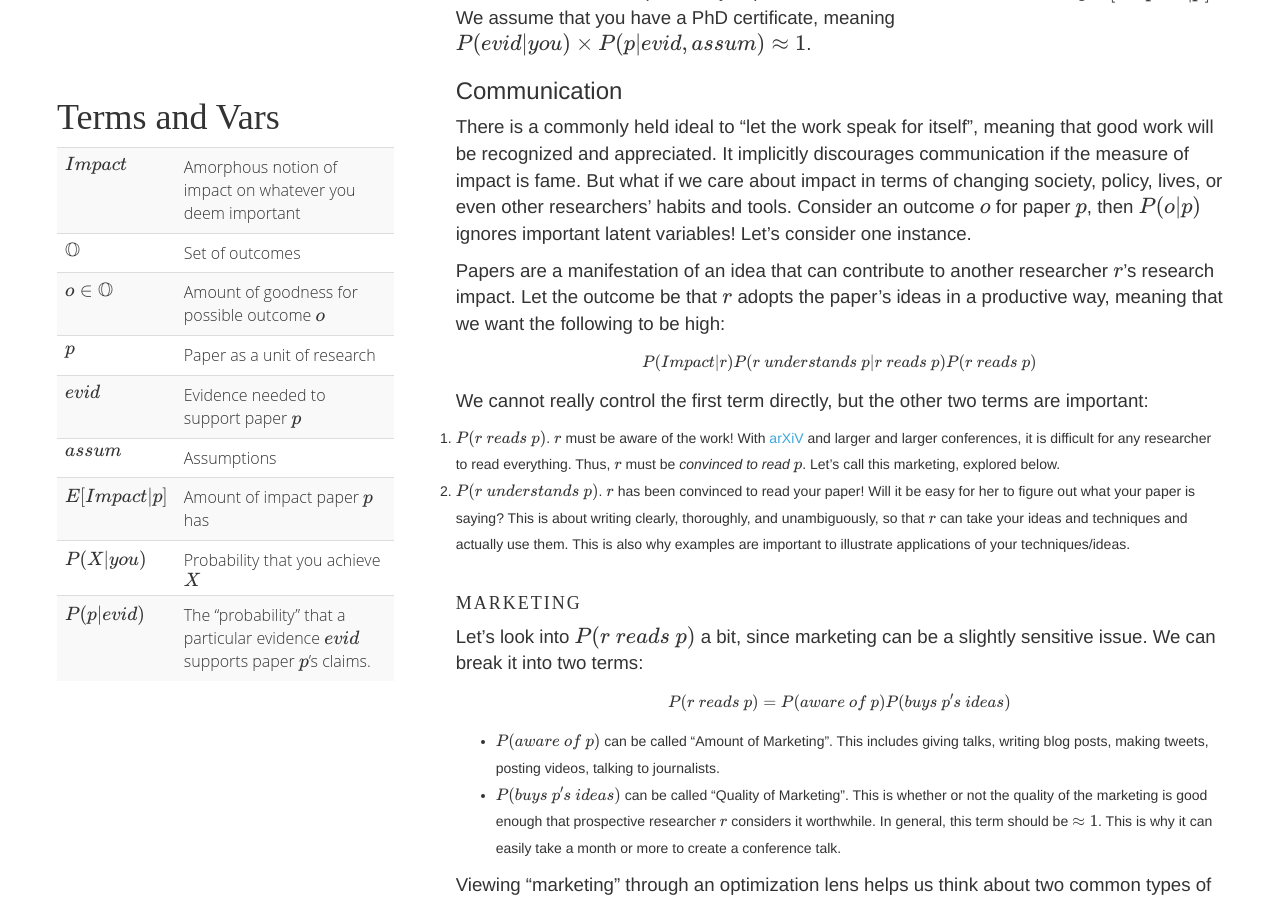
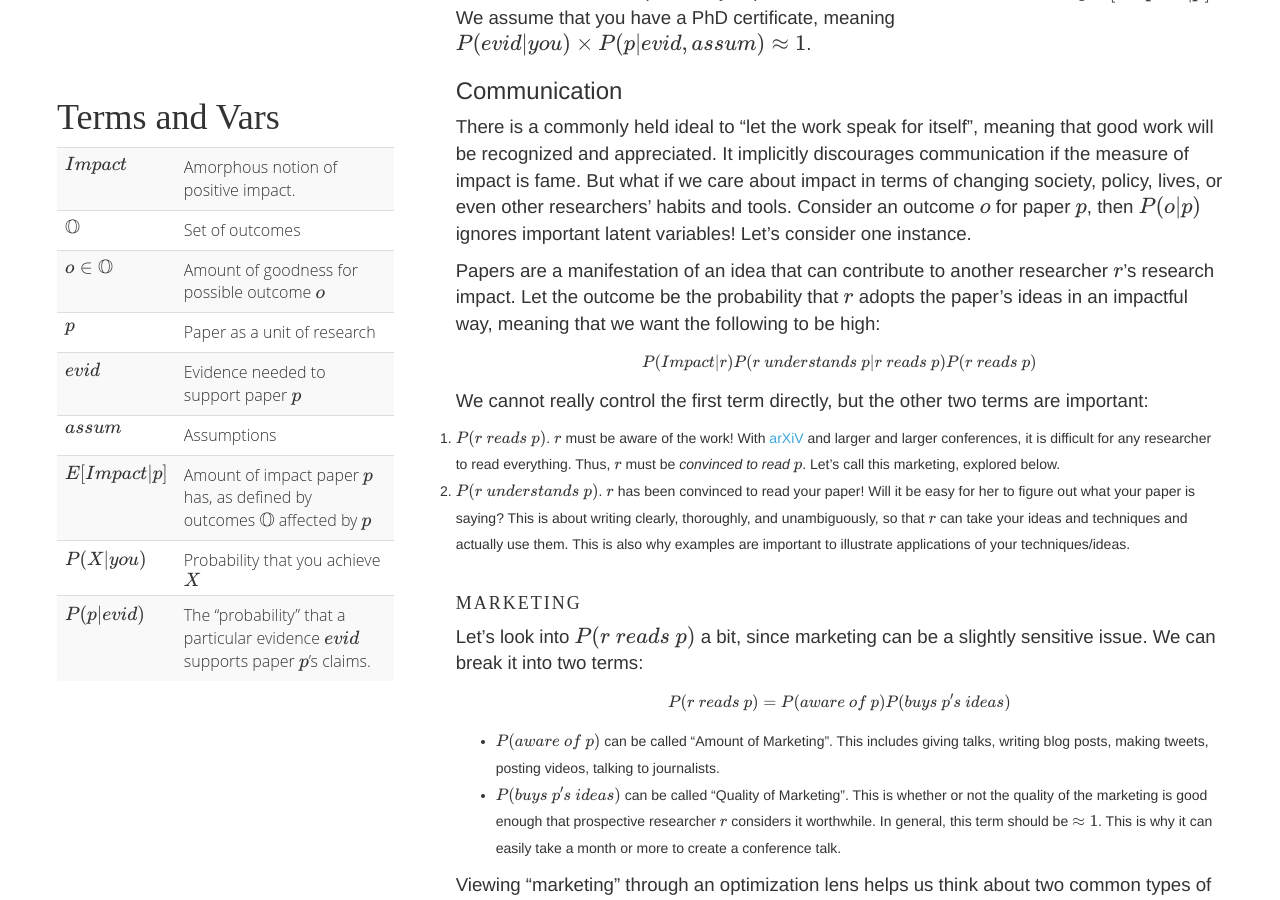
Before and after one commit to researchsetup/researchsetup.github.io, a Jekyll site: the page built from researchmodel.md, in a window 1280 px wide and 900 px high, scrolled down 3209 px. Built offline with Jekyll 4.4.1, drawn with Linux system fonts in a browser that asks for light colours; some web fonts are replaced; formulas are drawn with MathJax 3; our own code applies the rules of GitHub Pages for plain Markdown files.

Commit message:
lazy commit msg

```diff
--- a/_includes/vars.md
+++ b/_includes/vars.md
@@ -1,12 +1,12 @@
 # Terms and Vars
 
 {:.table .table-striped .vartable}
-| $Impact$           | Amorphous notion of impact on whatever you deem important   |
+| $Impact$           | Amorphous notion of positive impact.   |
 | $\mathbb{O}$       | Set of outcomes        |
 | $o\in\mathbb{O}$   | Amount of goodness for possible outcome $o$   |
 | $p$                | Paper as a unit of research |
 | $evid$             | Evidence needed to support paper $p$ |
 | $assum$            | Assumptions |
-| $E[Impact \| p]$   | Amount of impact paper $p$ has |
+| $E[Impact \| p]$   | Amount of impact paper $p$ has, as defined by outcomes $\mathbb{O}$ affected by $p$ |
 | $P(X\|you)$        | Probability that you achieve $X$|
 | $P(p\|evid)$       | The "probability" that a particular evidence $evid$ supports paper $p$'s claims. |
--- a/researchmodel.md
+++ b/researchmodel.md
@@ -22,7 +22,7 @@ I am primarily acquainted with computer science, and specifically [data manageme
 
 
 
-## <a name="themodel"></a> TLDR;
+## <a name="themodel"></a> The Model
 
 Here, we assume a paper as the unit of research and build a simple model of the expected positive impact $E[Impact\|p]$ of a paper $p$.
 
@@ -121,7 +121,7 @@ In this section, we interpret many aspects of research in terms of maximizing $E
 
 There is a commonly held ideal to "let the work speak for itself", meaning that good work will be recognized and appreciated.  It implicitly discourages communication if the measure of impact is fame.    But what if we care about impact in terms of changing society, policy, lives, or even other researchers' habits and tools.  Consider an outcome $o$ for paper $p$, then $P(o\|p)$ ignores important latent variables!  Let's consider one instance.
 
-Papers are a manifestation of an idea that can contribute to another researcher $r$'s research impact.  Let the outcome be that $r$ adopts the paper's ideas in a productive way, meaning that we want the following to be high:
+Papers are a manifestation of an idea that can contribute to another researcher $r$'s research impact.  Let the outcome be the probability that $r$ adopts the paper's ideas in an impactful way, meaning that we want the following to be high:
 
 $$P(Impact | r) P(r\ understands\ p|r\ reads\ p) P(r\ reads\ p)$$
 
```
